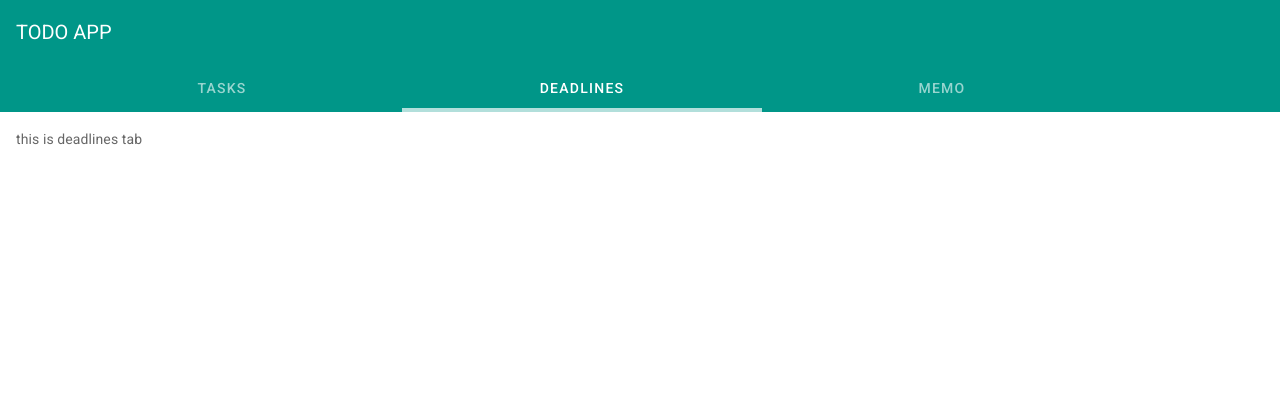
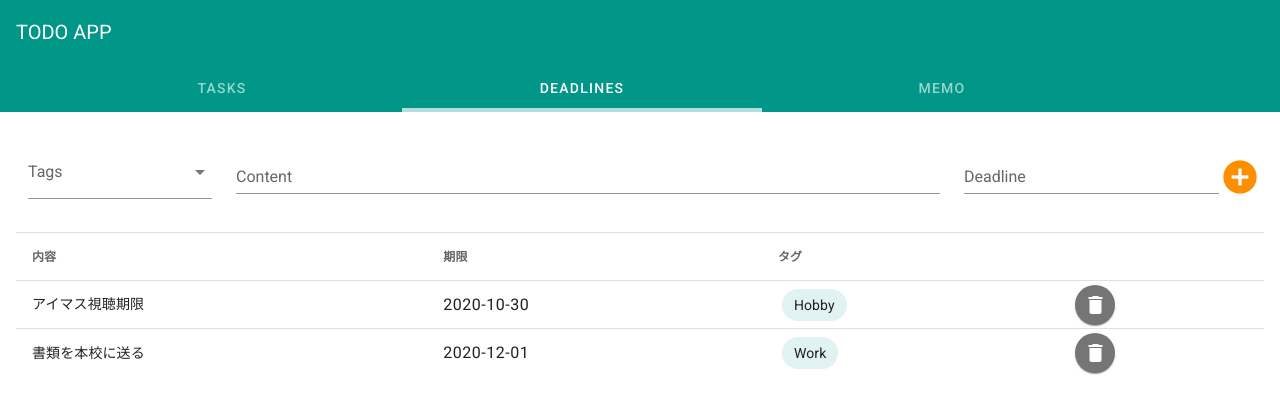
Before and after one commit to floppy73/vue-todo-app, a Vue app: page / in a window 1280 px wide. Both pictures are taken after a click on the tab "DEADLINES". Shown: the top 414 px of the page. Built offline with nearby package versions, Linux system fonts and the light colour scheme.

Commit message:
Implememt Deadline tab

```diff
--- a/src/App.vue
+++ b/src/App.vue
@@ -67,4 +67,14 @@ export default {
 div.v-tabs-slider-wrapper {
   height: 4px !important;
 }
+tr.done {
+  background-color: #e7e7e7;
+
+  td:nth-child(2){text-decoration: line-through;}
+}
+
+#content-input .mdi:before {
+  font-size: 40px;
+  color: #FF8F00;
+}
 </style>
--- a/src/components/Deadlines.vue
+++ b/src/components/Deadlines.vue
@@ -1,12 +1,146 @@
 <template>
   <v-card flat>
-    <v-card-text>this is deadlines tab</v-card-text>
+    <v-card-text>
+      <form @submit.prevent="submit">
+        <v-container fluid>
+          <v-row align="center" justify="center">
+            <v-col cols="2">
+              <v-autocomplete
+                v-model="tagValues"
+                :items="tagList"
+                multiple
+                chips
+                deletable-chips
+                label="Tags"
+              ></v-autocomplete>
+            </v-col>
+            <v-col cols="7">
+              <v-text-field
+                v-model="deadlineValue"
+                label="Content"
+              ></v-text-field>
+            </v-col>
+            <v-col id="content-input">
+              <v-menu
+                v-model="dateValue"
+                :close-on-content-click="false"
+                transition="fade-transition"
+                offset-y
+                min-width="290px"
+              >
+                <template v-slot:activator="{ on, attrs }">
+                  <v-text-field
+                    v-model="datePick"
+                    label="Deadline"
+                    readonly
+                    v-bind="attrs"
+                    v-on="on"
+                    :append-outer-icon="'mdi-plus-circle'"
+                    @click:append-outer="addDeadline"
+                  ></v-text-field>
+                </template>
+                <v-date-picker
+                  color="teal"
+                  v-model="datePick"
+                  @input="dateValue = false"
+                ></v-date-picker>
+              </v-menu>
+            </v-col>
+          </v-row>
+        </v-container>
+      </form>
+      <v-divider></v-divider>
+      <v-simple-table>
+        <thead>
+          <tr>
+            <th class="text-left">
+              内容
+            </th>
+            <th class="text-left">
+              期限
+            </th>
+            <th class="text-left">
+              タグ
+            </th>
+            <th></th>
+          </tr>
+        </thead>
+        <tbody>
+          <tr
+            v-for="item in deadlines"
+            :key="item.content"
+          >
+            <!--<td class="text-right">
+              <v-checkbox
+                v-model="item.isChecked"
+                color="teal"
+              ></v-checkbox></td>-->
+            <td>{{ item.content }}</td>
+            <td class="body-1">{{ item.date }}</td>
+            <td>
+              <v-chip
+                v-for="tag in item.tags"
+                :key="tag"
+                class="ma-1"
+                color="teal lighten-5"
+              >
+                {{ tag }}
+              </v-chip>
+            </td>
+            <td>
+              <v-btn
+                fab
+                dark
+                small
+                elevation="1"
+                color="grey darken-1"
+                @click="deleteDeadline(item)"
+              >
+                <v-icon fab dark>mdi-delete</v-icon>
+              </v-btn>
+            </td>
+          </tr>
+        </tbody>
+      </v-simple-table>
+    </v-card-text>
   </v-card>
 </template>
 
 <script>
 export default {
-  name: 'Deadlines'
+  name: 'Deadlines',
+  data () {
+    return {
+      done: '',
+      tagList: ['Work', 'Study', 'Math'],
+      tagValues: [],
+      deadlineValue: '',
+      dateValue: '',
+      datePick: '',
+      deadlines: [
+        {content: 'アイマス視聴期限', tags: ['Hobby'], date: '2020-10-30'},
+        {content: '書類を本校に送る', tags: ['Work'], date: '2020-12-01'}
+      ]
+    }
+  },
+  methods: {
+    addDeadline: function() {
+      let deadlineObj =  {
+        content: this.deadlineValue,
+        tags: this.tagValues,
+        date: this.datePick
+      };
+      console.log(deadlineObj);
+      // this.deadlines.push(deadlineObj);
+      this.tagValues = "",
+      this.deadlineValue = "";
+      this.datePick = ""
+    },
+    deleteDeadline: function(item) {
+      let index = this.deadlines.indexOf(item);
+      this.deadlines.splice(index, 1);
+    }
+  }
 }
 </script>
 
--- a/src/components/Tasks.vue
+++ b/src/components/Tasks.vue
@@ -11,11 +11,10 @@
                 multiple
                 chips
                 deletable-chips
-                small-chips
                 label="Tags"
               ></v-autocomplete>
             </v-col>
-            <v-col cols="8" id="task-input">
+            <v-col cols="8" id="content-input">
               <v-text-field
                 v-model="taskValue"
                 label="Task"
@@ -108,9 +107,7 @@ export default {
       this.taskValue = ""
     },
     deleteTask: function(item) {
-      console.log(item)
       let index = this.tasks.indexOf(item);
-      console.log(index);
       this.tasks.splice(index, 1);
     }
   }
@@ -118,14 +115,5 @@ export default {
 </script>
 
 <style lang="scss">
-tr.done {
-  background-color: #e7e7e7;
 
-  td:nth-child(2){text-decoration: line-through;}
-}
-
-div#task-input .mdi:before {
-  font-size: 40px;
-  color: #FF8F00;
-}
 </style>
```
